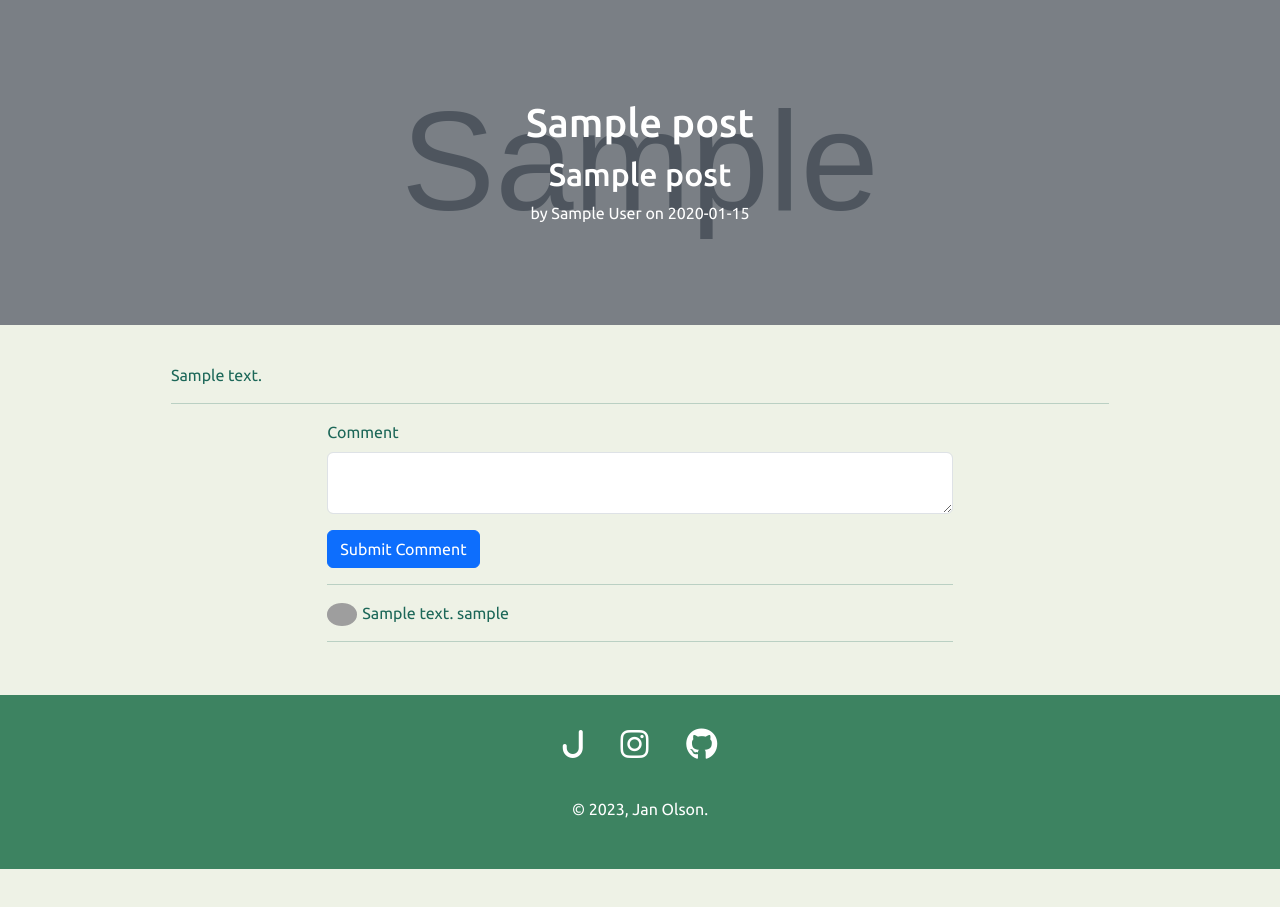
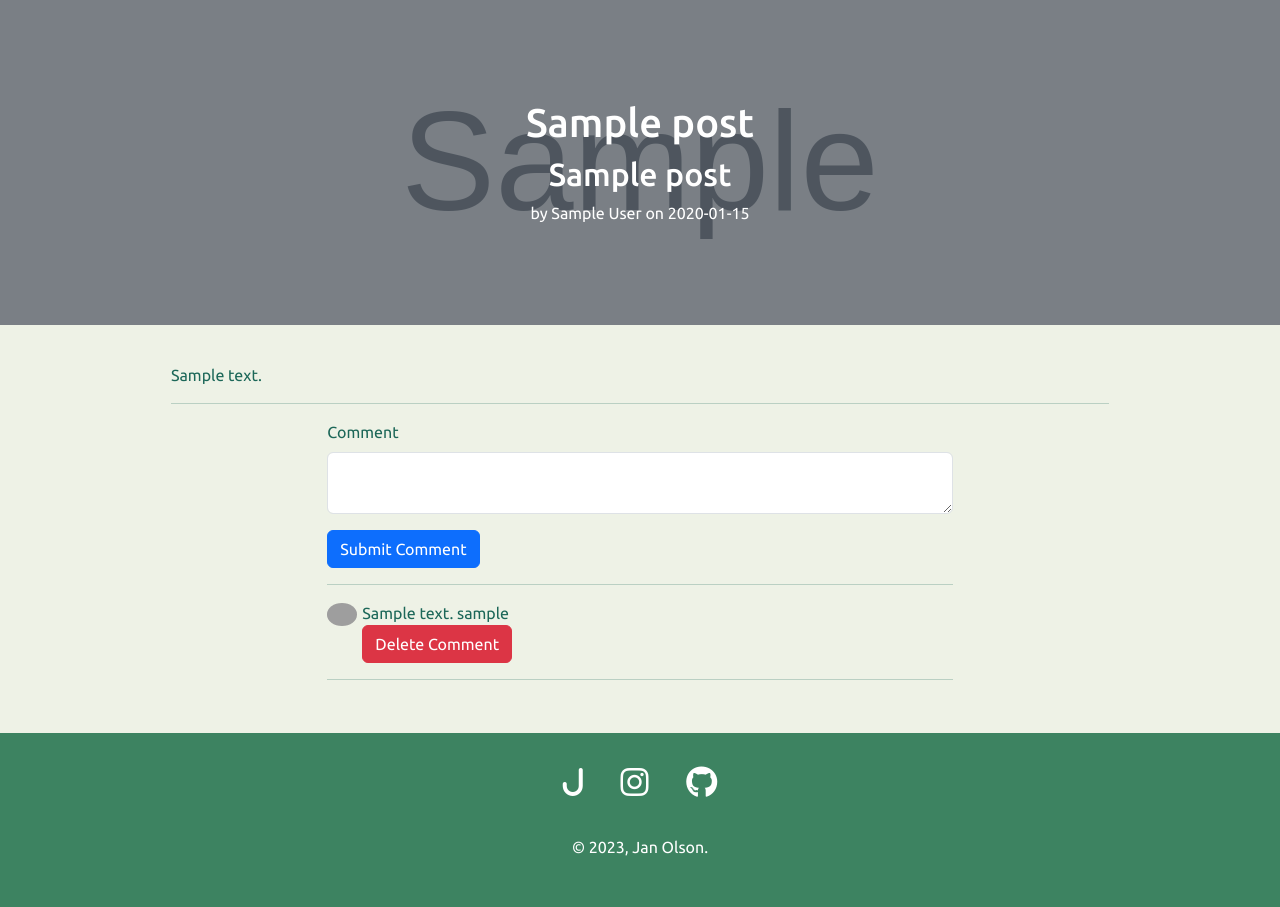
Before and after one commit to BackgroundLogic/portfolio, a Flask app: page /post/1 in a window 1280 px wide. Shown: the part 83-990 px from the top of the page. Before the commit the page ends 952 px from the top, so only its background shows below. Run offline with Flask 3, Linux system fonts and the light colour scheme; a user stored in the database is signed in; tables that the repository leaves empty hold one stand-in row (values such as "Sample post"); grey boxes marked "Sample" are stand-in pictures; some libraries are stand-ins or nearby versions; grey boxes are pictures that could not be loaded.

Commit message:
add admin delete comment

```diff
--- a/server.py
+++ b/server.py
@@ -276,6 +276,16 @@ def delete_post(post_id):
     return redirect(url_for('post_management'))
 
 
+@app.route('/delete-comment/<int:comment_id>', methods=['GET', 'POST'])
+@admin_only
+def delete_comment(comment_id):
+    parent_post = Comment.query.get(comment_id).parent_post
+    comment_to_delete = Comment.query.get(comment_id)
+    db.session.delete(comment_to_delete)
+    db.session.commit()
+    return redirect(url_for('view_post', post_id=parent_post.id))
+
+
 @app.route('/projects', methods=['GET', 'POST'])
 def projects():
     all_projects = Projects.query.all()
--- a/templates/post.html
+++ b/templates/post.html
@@ -48,6 +48,9 @@
                                                 {{ comment.text|safe }}
                                                 <span class="date sub-text">{{ comment.comment_author.username }}</span>
                                             </div>
+                                            {% if current_user.id == 1: %}
+                                                <a class="btn btn-danger float-right" href="{{ url_for('delete_comment', comment_id=comment.id) }}">Delete Comment</a>
+                                            {% endif %}
                                         </li>
                                     <hr>
                                     {% endfor %}
```
